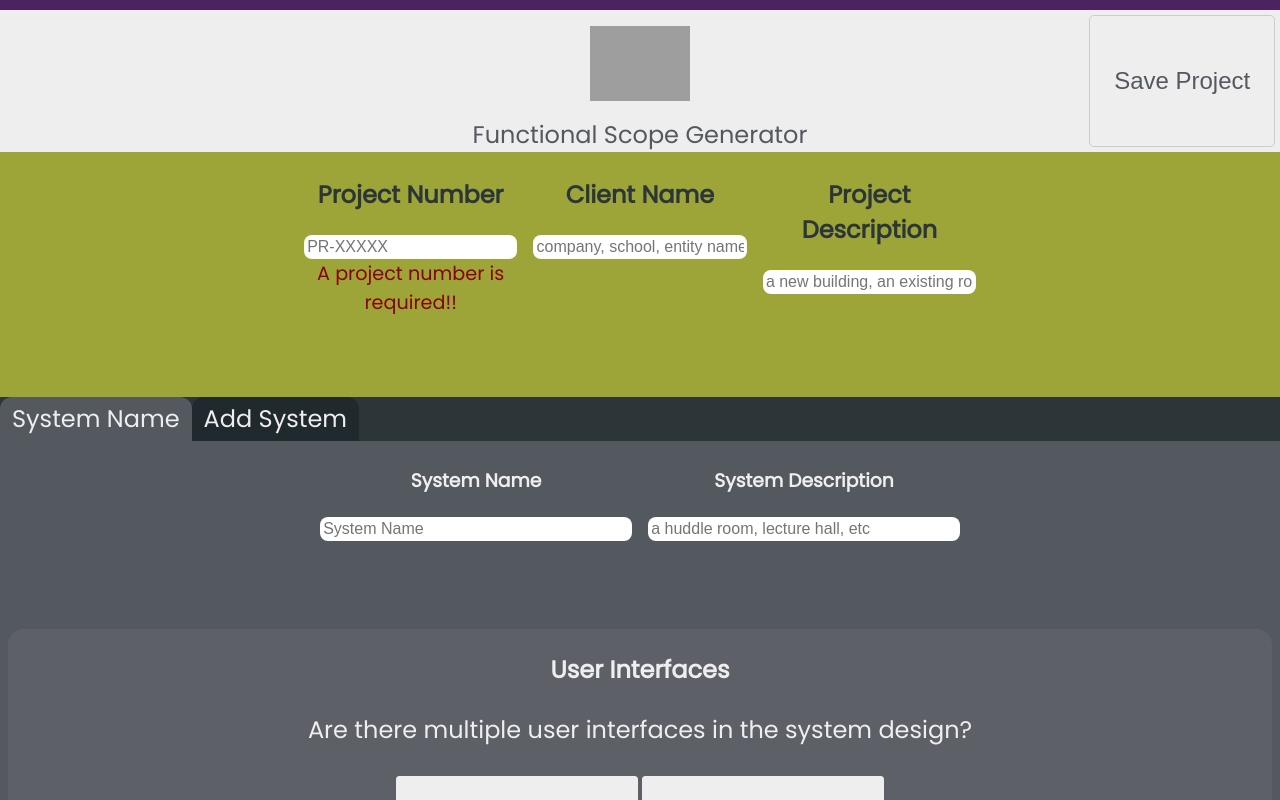
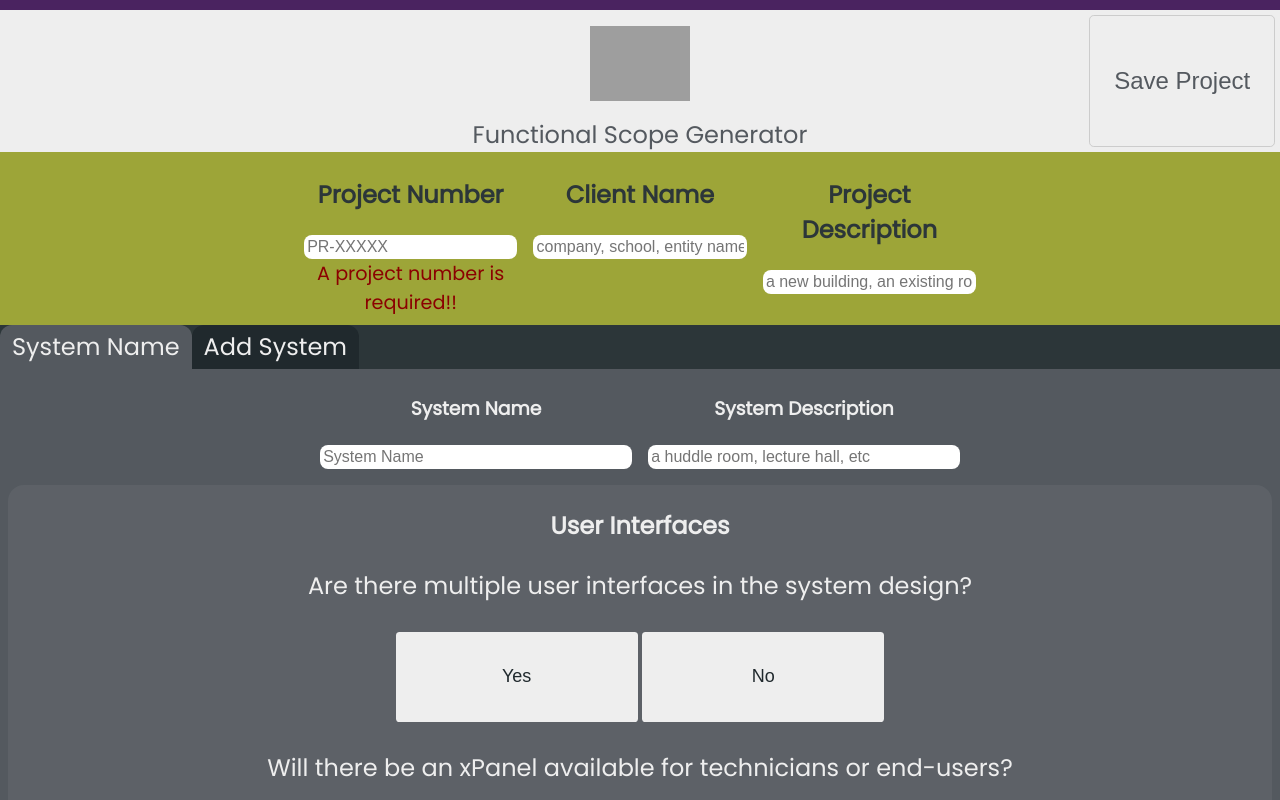
Before and after one commit to ryanjblajda/scope-generator, an Angular app: page / in a window 1280 px wide. Shown: the top 800 px of the page. Built offline with nearby package versions, Linux system fonts and the light colour scheme; grey boxes are pictures that could not be loaded.

Commit message:
adjusted bottom padding again, was too much

```diff
--- a/src/app/components/project/project.component.scss
+++ b/src/app/components/project/project.component.scss
@@ -158,7 +158,7 @@ app-section {
         flex-direction: row;
         justify-content: center;
         gap: 1em;
-        padding: .1em 20em 5em 20em;
+        padding: .1em 20em .5em 20em;
     }
 
     .details-item {
```
